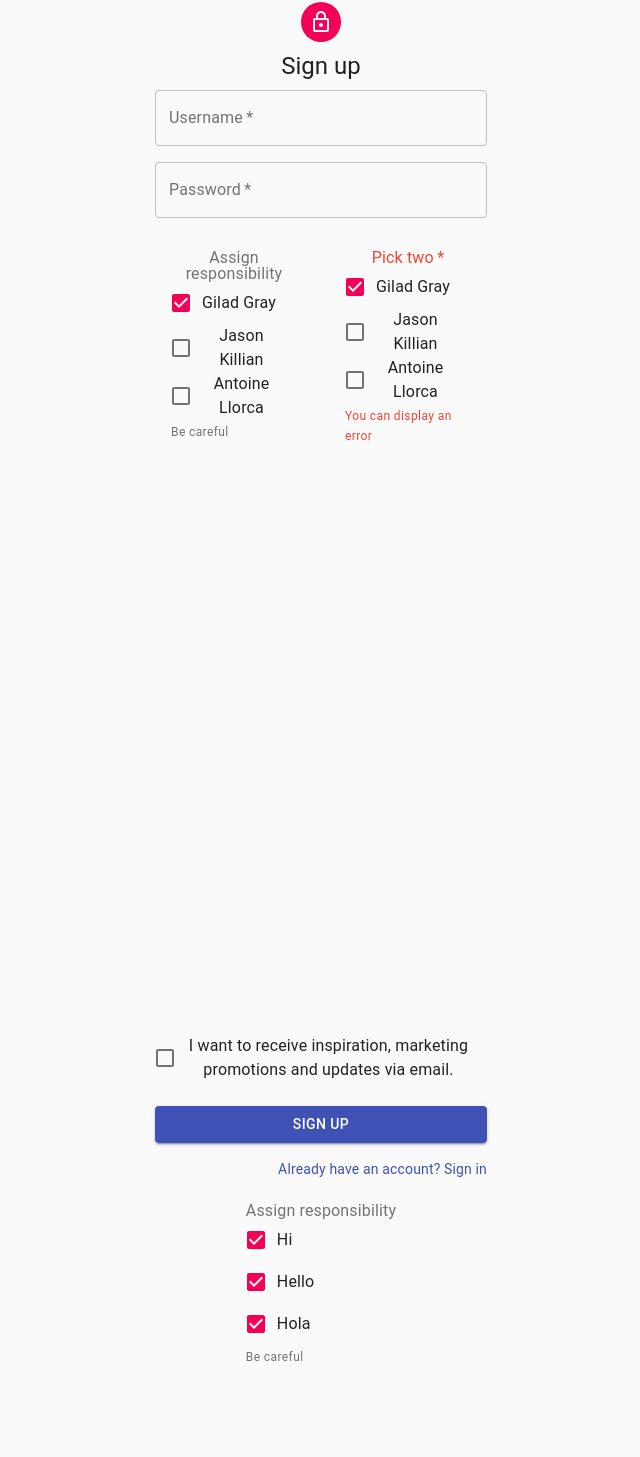
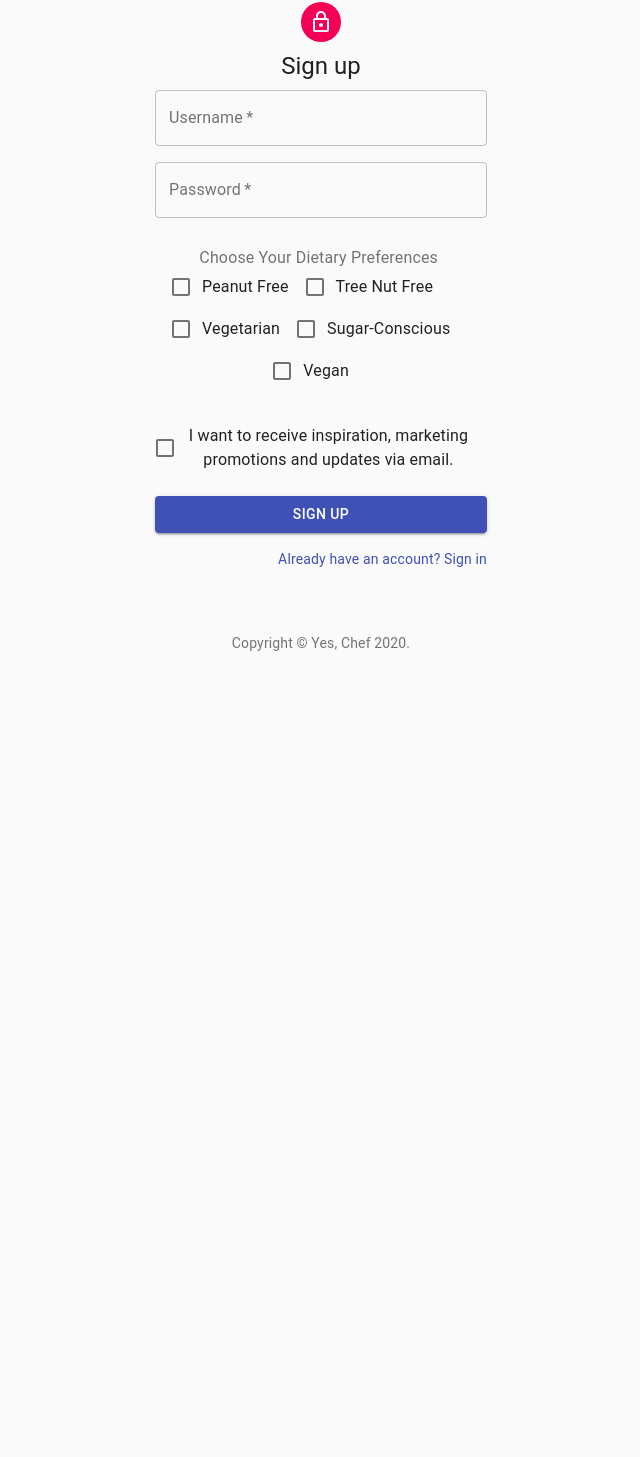
Before and after one commit to wyounis25/yes_chef_frontend, a React (Create React App) app: page /signup in a window 1280 px wide. Shown: the part 134-1591 px from the top of the page, without its empty margins (319-959 px from the left). After the commit the page ends 800 px from the top, so only its background shows below. Built offline with nearby package versions, Linux system fonts and the light colour scheme.

Commit message:
preferences

```diff
--- a/src/components/Recipes/RecipeContainer.js
+++ b/src/components/Recipes/RecipeContainer.js
@@ -20,9 +20,10 @@ export default function RecipeContainer() {
   const classes = useStyles();
   const [recipes, setRecipes] = useState([]);
 
+
   useEffect(() => {
     fetch(
-      `https://api.edamam.com/search?q=pasta&app_id=${process.env.REACT_APP_APP_ID}&app_key=${process.env.REACT_APP_API_KEY}`
+      `https://api.edamam.com/search?q=shrimp&app_id=${process.env.REACT_APP_APP_ID}&app_key=${process.env.REACT_APP_API_KEY}`
     )
       .then((res) => res.json())
       .then((ingredient) => {
@@ -30,6 +31,7 @@ export default function RecipeContainer() {
         setRecipes(recipes);
       });
   }, []);
+
 
   return (
     <div>
--- a/src/components/Users/SignUp.js
+++ b/src/components/Users/SignUp.js
@@ -1,32 +1,32 @@
-import React, {useState} from "react";
-import Avatar from "@material-ui/core/Avatar";
-import Button from "@material-ui/core/Button";
-import CssBaseline from "@material-ui/core/CssBaseline";
-import TextField from "@material-ui/core/TextField";
-import FormControlLabel from "@material-ui/core/FormControlLabel";
-import Checkbox from "@material-ui/core/Checkbox";
-import Link from "@material-ui/core/Link";
-import Box from "@material-ui/core/Box";
-import Grid from "@material-ui/core/Grid";
-import LockOutlinedIcon from "@material-ui/icons/LockOutlined";
-import Typography from "@material-ui/core/Typography";
-import { makeStyles } from "@material-ui/core/styles";
-import Container from "@material-ui/core/Container";
+import React, { useState } from 'react';
+import Avatar from '@material-ui/core/Avatar';
+import Button from '@material-ui/core/Button';
+import CssBaseline from '@material-ui/core/CssBaseline';
+import TextField from '@material-ui/core/TextField';
+import FormControlLabel from '@material-ui/core/FormControlLabel';
+import Checkbox from '@material-ui/core/Checkbox';
+import Link from '@material-ui/core/Link';
+import Box from '@material-ui/core/Box';
+import Grid from '@material-ui/core/Grid';
+import LockOutlinedIcon from '@material-ui/icons/LockOutlined';
+import Typography from '@material-ui/core/Typography';
+import { makeStyles } from '@material-ui/core/styles';
+import Container from '@material-ui/core/Container';
 import FormLabel from '@material-ui/core/FormLabel';
 import FormControl from '@material-ui/core/FormControl';
 import FormGroup from '@material-ui/core/FormGroup';
 import FormHelperText from '@material-ui/core/FormHelperText';
-import Form from "./Form";
+import Form from './Form';
 
 function Copyright() {
 	return (
 		<Typography variant="body2" color="textSecondary" align="center">
-      {"Copyright © "}
+			{'Copyright © '}
 			<Link color="inherit" href="">
 				Yes, Chef
-      </Link>{" "}
+			</Link>{' '}
 			{new Date().getFullYear()}
-      {"."}
+			{'.'}
 		</Typography>
 	);
 }
@@ -36,74 +36,73 @@ const handleChange = (event) => {
 };
 
 const useStyles = makeStyles((theme) => ({
+	checkedbox: {
+		display: 'flex',
+		alignItems: 'center'
+	},
 	root: {
-    height: "100vh",
-    display: 'flex',
+		height: '100vh',
+		display: 'flex'
 	},
 	paper: {
 		margin: theme.spacing(8, 4),
-    display: "flex",
-    flexDirection: "column",
-    alignItems: "center",
+		display: 'flex',
+		flexDirection: 'column',
+		alignItems: 'center'
 	},
 	avatar: {
 		margin: theme.spacing(1),
-    backgroundColor: theme.palette.secondary.main,
+		backgroundColor: theme.palette.secondary.main
 	},
 	form: {
-    width: "100%", // Fix IE 11 issue.
-    marginTop: theme.spacing(1),
+		width: '100%', // Fix IE 11 issue.
+		marginTop: theme.spacing(1)
 	},
 	submit: {
-    margin: theme.spacing(3, 0, 2),
+		margin: theme.spacing(3, 0, 2)
 	},
 	formControl: {
-    margin: theme.spacing(3),
+		margin: theme.spacing(3)
 	},
+	sugar: {
+		alignItems: 'center'
+	}
 }));
 
 export default function SignUp() {
 	const classes = useStyles();
-  const [state, setState] = React.useState({
-    gilad: true,
-    jason: false,
-    antoine: false,
-  });
-  const handleChange = (event) => {
-    setState({ ...state, [event.target.name]: event.target.checked });
+  const [pref , setPref] = useState([])
+	const { peanut, treeNut, vegan, vegetarian, sugar } = pref;
+	const [ user, setUser ] = useState('');
+  const [ password, setPassword ] = useState('');
+
+  const handleChange = (e) => {
+  console.log(e)
+  // setPref({ ...pref, [e]: e.target.checked });
  };
+	const signUp = (e) => {
+		e.preventDefault();
 
-  const { gilad, jason, antoine } = state;
-  const error = [gilad, jason, antoine].filter((v) => v).length !== 2;
-
-
-
-
-
-
-
-
-
-    const [user,setUser] = useState('');
-    const [password,setPassword] = useState('');
-  const signUp = (e) => {
-    e.preventDefault()
-
-      fetch("http://localhost:3000/api/v1/users", {
-        method: "POST",
+		fetch('http://localhost:3000/api/v1/users', {
+			method: 'POST',
 			headers: {
-          "Content-Type": "application/json",
-          Accept: "application/json",
+				'Content-Type': 'application/json',
+				Accept: 'application/json'
 			},
 			body: JSON.stringify({
 				user: {
 					username: user,
           password: password,
+          preferences: pref
 				}
 			})
-      }).then(res => res.json()).then(data => {
-        console.log(data)})
-  }
+		})
+			.then((res) => res.json())
+			.then((data) => {
+				console.log(data);
+			});
+  };
+    console.log(setPref)
 	return (
 		<div>
 			<Container component="main" maxWidth="xs">
@@ -115,9 +114,7 @@ export default function SignUp() {
 					<Typography component="h1" variant="h5">
 						Sign up
 					</Typography>
-          <form onSubmit={(e) => signUp(e)}
-          className={classes.form}
-           noValidate>
+					<form onSubmit={(e) => signUp(e)} className={classes.form} noValidate>
 						<Grid container spacing={2}>
 							<Grid item xs={12}>
 								<TextField
@@ -146,60 +143,80 @@ export default function SignUp() {
 									onChange={(e) => setPassword(e.target.value)}
 								/>
 							</Grid>
-              <div className={classes.root}>
+							<div className={classes.checkedbox}>
 								<FormControl component="fieldset" className={classes.formControl}>
-        <FormLabel component="legend">Assign responsibility</FormLabel>
+									<FormLabel component="legend">Choose Your Dietary Preferences</FormLabel>
 									<FormGroup>
+										<div className={classes.checkedbox}>
 											<FormControlLabel
-            control={<Checkbox checked={gilad} onChange={handleChange} name="gilad" />}
-            label="Gilad Gray"
+												control={
+													<Checkbox
+														checked={peanut}
+														onChange={(e)=> handleChange(e.target.checked)}
+                            name="Peanut-Free"
+                            value={pref}
+													/>
+												}
+												label="Peanut Free"
 											/>
 											<FormControlLabel
-            control={<Checkbox checked={jason} onChange={handleChange} name="jason" />}
-            label="Jason Killian"
+												control={
+													<Checkbox
+														checked={treeNut}
+                            onChange={handleChange()}
+                            name="TreeNut-Free"
+                            value={pref}
+													/>
+												}
+												label="Tree Nut Free"
+											/>
+										</div>
+										<div className={classes.checkedbox}>
+											<FormControlLabel
+												control={
+													<Checkbox
+														checked={vegetarian}
+                            onChange={(e)=> setPref(e.target.value)}
+                            name="Vegetarian"
+                            value={pref}
+													/>
+												}
+												label="Vegetarian"
 											/>
 											<FormControlLabel
-            control={<Checkbox checked={antoine} onChange={handleChange} name="antoine" />}
-            label="Antoine Llorca"
+												control={
+													<Checkbox
+														checked={sugar}
+														onChange={(e)=> setPref(e.target.value)}
+                            name="Sugar-Conscious"
+                            value={pref}
 													/>
+												}
+												label="Sugar-Conscious"
+											/>
+										</div>
+										<div className={classes.sugar}>
+											<FormControlLabel
+												control={
+                          <Checkbox checked={vegan}
+                          onChange={(e)=> setPref(e.target.value)}
+                          value={pref}
+                           name="Vegan" />
+												}
+												label="Vegan"
+											/>
+										</div>
 									</FormGroup>
-        <FormHelperText>Be careful</FormHelperText>
-      </FormControl>
-      <FormControl required error={error} component="fieldset" className={classes.formControl}>
-        <FormLabel component="legend">Pick two</FormLabel>
-        <FormGroup>
-          <FormControlLabel
-            control={<Checkbox checked={gilad} onChange={handleChange} name="gilad" />}
-            label="Gilad Gray"
-          />
-          <FormControlLabel
-            control={<Checkbox checked={jason} onChange={handleChange} name="jason" />}
-            label="Jason Killian"
-          />
-          <FormControlLabel
-            control={<Checkbox checked={antoine} onChange={handleChange} name="antoine" />}
-            label="Antoine Llorca"
-          />
-        </FormGroup>
-        <FormHelperText>You can display an error</FormHelperText>
 								</FormControl>
 							</div>
 							<Grid item xs={12}>
 								<FormControlLabel
-                  control={
-                    <Checkbox value="allowExtraEmails" color="primary" />
-                  }
+									control={<Checkbox value="allowExtraEmails" color="primary" />}
 									label="I want to receive inspiration, marketing promotions and updates via email."
 								/>
 							</Grid>
 						</Grid>
-            <Button
-              type="submit"
-              fullWidth
-              variant="contained"
-              color="primary"
-              className={classes.submit}
-            >
+						<Button type="submit" fullWidth variant="contained" color="primary" className={classes.submit}>
 							Sign Up
 						</Button>
 						<Grid container justify="flex-end">
@@ -209,42 +226,6 @@ export default function SignUp() {
 								</Link>
 							</Grid>
 						</Grid>
-            <FormControl component="fieldset" className={classes.formControl}>
-              <FormLabel component="legend">Assign responsibility</FormLabel>
-              <FormGroup>
-                <FormControlLabel
-                  control={
-                    <Checkbox
-                      checked={"hi"}
-                      onChange={handleChange}
-                      name="hi"
-                    />
-                  }
-                  label="Hi"
-                />
-                <FormControlLabel
-                  control={
-                    <Checkbox
-                      checked={"hi"}
-                      onChange={handleChange}
-                      name="hello"
-                    />
-                  }
-                  label="Hello"
-                />
-                <FormControlLabel
-                  control={
-                    <Checkbox
-                      checked={"ho"}
-                      onChange={handleChange}
-                      name="hola"
-                    />
-                  }
-                  label="Hola"
-                />
-              </FormGroup>
-              <FormHelperText>Be careful</FormHelperText>
-            </FormControl>
 					</form>
 				</div>
 				<Box mt={5}>
```
Lines whose indentation alone changed are shown as unchanged.
